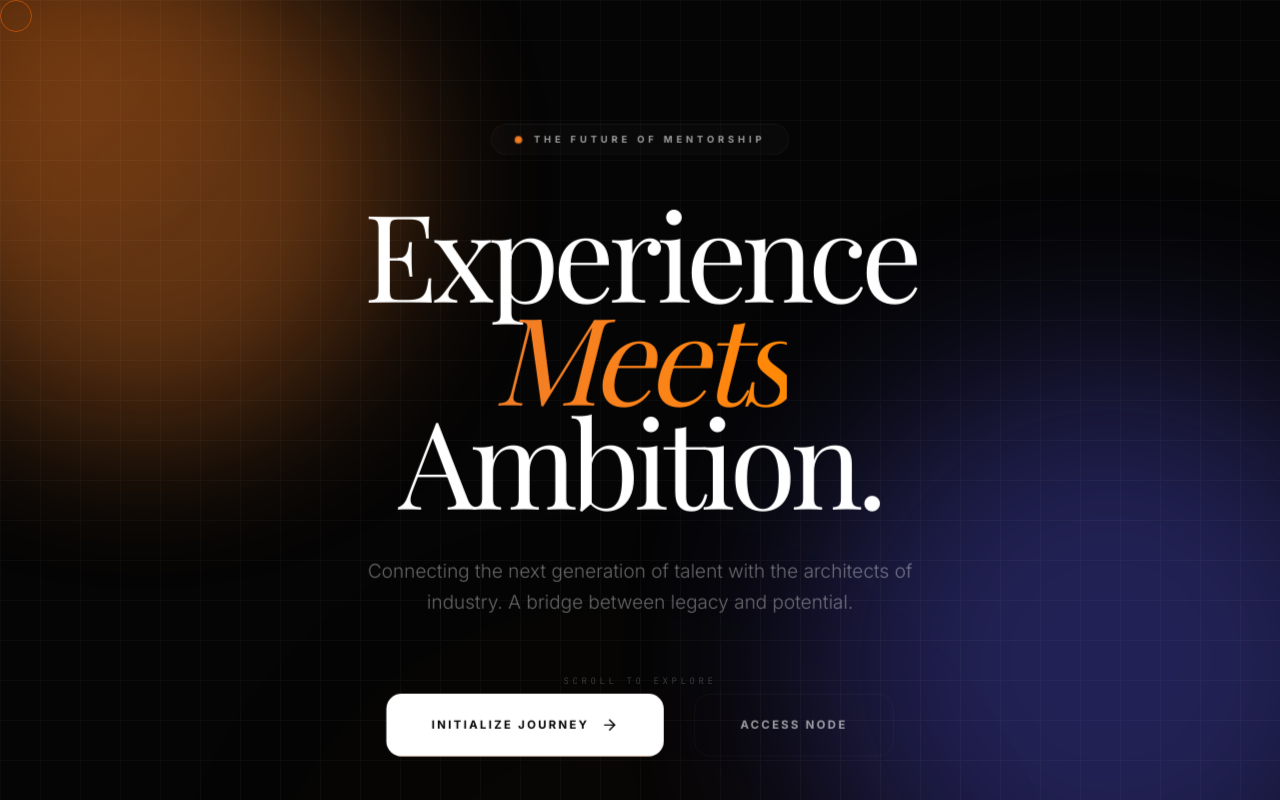
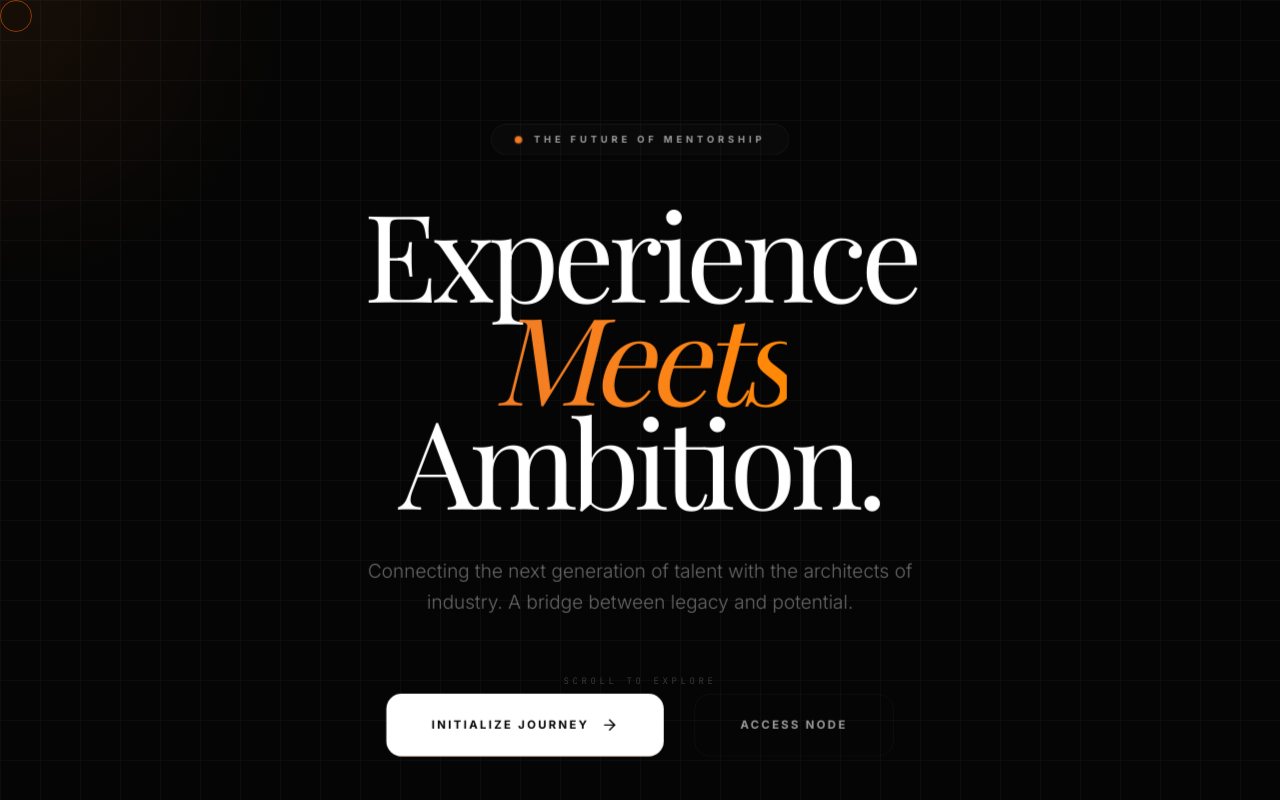
Before and after one commit to Saurav78617/Edu-connect, a React (Vite) app: page / in a window 1280 px wide. Shown: the top 800 px of the page. Built offline with nearby package versions, Linux system fonts and the light colour scheme; a web font is replaced by a local one.

Commit message:
UI: Remove static color blobs and enhance cursor glow highlight

```diff
--- a/src/components/BackgroundOrbs.tsx
+++ b/src/components/BackgroundOrbs.tsx
@@ -2,42 +2,5 @@ import { motion } from 'motion/react';
 import { useTheme } from '../context/ThemeContext';
 
 export default function BackgroundOrbs() {
-    const { theme } = useTheme();
-
-    // Only highly visible in dark mode, extremely subtle in light mode.
-    const opacity = theme === 'dark' ? 0.4 : 0.05;
-
-    return (
-        <div className="fixed inset-0 z-0 overflow-hidden pointer-events-none w-full h-full">
-            {/* Top Left Orb - Brand Accent */}
-            <motion.div
-                animate={{
-                    x: [-100, 100, -100],
-                    y: [-50, 50, -50],
-                }}
-                transition={{
-                    duration: 20,
-                    repeat: Infinity,
-                    ease: "linear"
-                }}
-                className="absolute top-[-10%] left-[-10%] w-[500px] h-[500px] rounded-full bg-brand-accent"
-                style={{ filter: 'blur(80px)', opacity }}
-            />
-
-            {/* Bottom Right Orb - Deep Violet/Purple for contrast */}
-            <motion.div
-                animate={{
-                    x: [100, -100, 100],
-                    y: [50, -50, 50],
-                }}
-                transition={{
-                    duration: 25,
-                    repeat: Infinity,
-                    ease: "linear"
-                }}
-                className="absolute bottom-[-20%] right-[-10%] w-[600px] h-[600px] rounded-full bg-indigo-500"
-                style={{ filter: 'blur(100px)', opacity: opacity * 0.8 }}
-            />
-        </div>
-    );
+    return null;
 }
--- a/src/components/GridBackground.tsx
+++ b/src/components/GridBackground.tsx
@@ -32,34 +32,12 @@ export default function GridBackground() {
 
       {/* Hardware-Accelerated Interactive Reveal Glow */}
       <motion.div
-        className="absolute w-[600px] h-[600px] rounded-full pointer-events-none opacity-20"
+        className="absolute w-[800px] h-[800px] rounded-full pointer-events-none mix-blend-screen opacity-50"
         style={{
-          background: 'radial-gradient(circle, #f97316 0%, transparent 70%)',
-          x: useTransform(x, v => v - 300), // Offset by half width to center on cursor
-          y: useTransform(y, v => v - 300), // Offset by half height to center on cursor
+          background: 'radial-gradient(circle, rgba(249, 115, 22, 0.15) 0%, transparent 50%)',
+          x: useTransform(x, v => v - 400), // Offset by half width to center on cursor
+          y: useTransform(y, v => v - 400), // Offset by half height to center on cursor
         }}
-      />
-
-      {/* Floating Blobs */}
-      <motion.div
-        animate={{
-          scale: [1, 1.2, 1],
-          opacity: [0.1, 0.15, 0.1],
-          x: [0, 50, 0],
-          y: [0, -30, 0]
-        }}
-        transition={{ duration: 15, repeat: Infinity, ease: "easeInOut" }}
-        className="absolute top-1/4 left-1/4 w-[500px] h-[500px] bg-brand-accent/20 rounded-full blur-[120px]"
-      />
-      <motion.div
-        animate={{
-          scale: [1.2, 1, 1.2],
-          opacity: [0.05, 0.1, 0.05],
-          x: [0, -40, 0],
-          y: [0, 60, 0]
-        }}
-        transition={{ duration: 20, repeat: Infinity, ease: "easeInOut" }}
-        className="absolute bottom-1/4 right-1/4 w-[600px] h-[600px] bg-text-primary/5 rounded-full blur-[150px]"
       />
     </div>
   );
```
